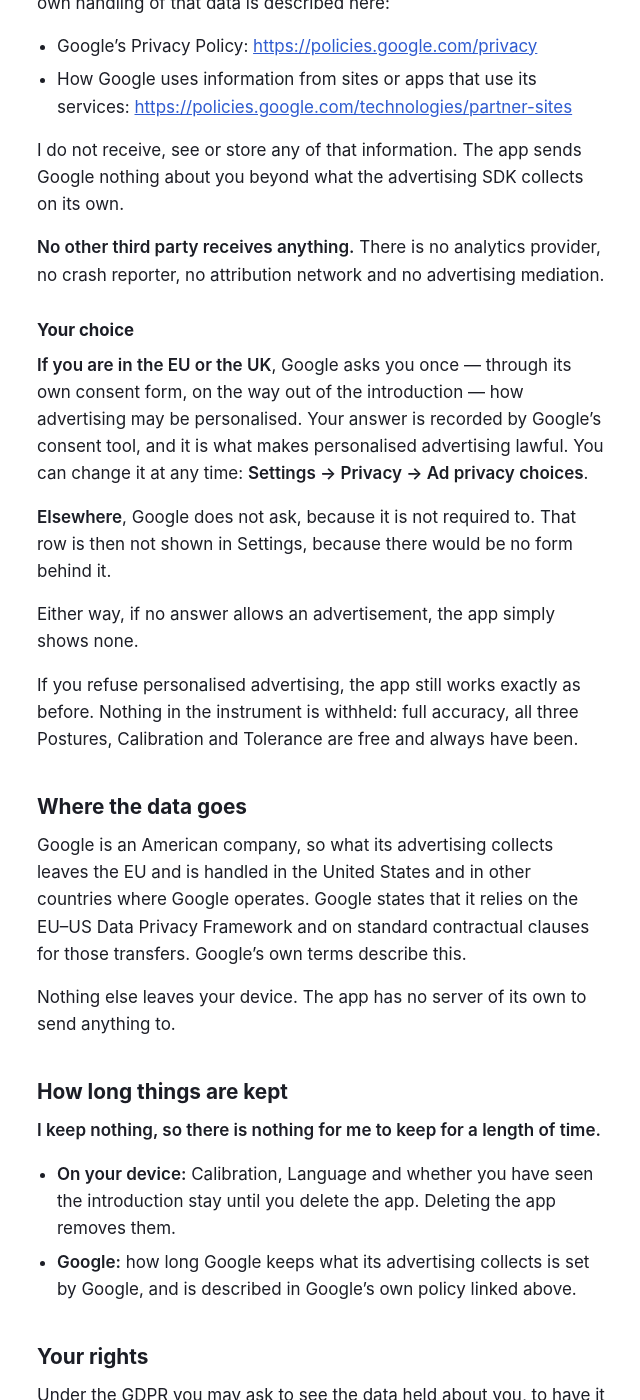
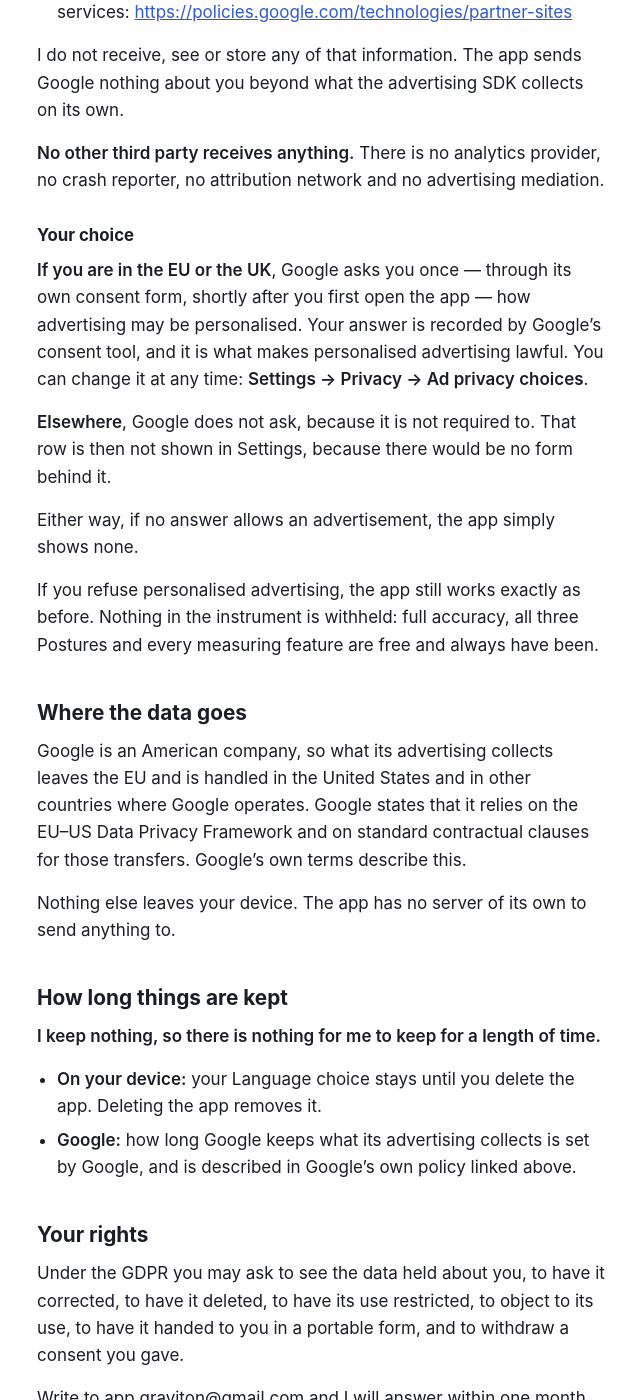
Before and after one commit to FloErwerth/FloErwerth.github.io, a Jekyll site: the page built from graviton/privacy.md, in a window 1280 px wide and 1400 px high, scrolled down 1843 px. Shown: the whole window, without its empty margins (319-959 px from the left). Built offline with Jekyll 4.4.1, drawn with Linux system fonts in a browser that asks for light colours; some of the changed text lies outside the part shown.

Commit message:
Republish the Graviton policy in both languages
Graviton 1.0 ships without Calibration and without the Introduction
(FloErwerth/level#43). Two of the three things the app stored are gone
with them, so the policy now names one: the chosen Language.

Google's consent sheet moved with the Introduction. It is asked shortly
after the app is first opened, over a live instrument, rather than on the
way out of an introduction that no longer exists.

```diff
--- a/graviton/privacy.md
+++ b/graviton/privacy.md
@@ -37,13 +37,11 @@ The app does **not** use your location, camera, microphone, contacts, photos, ca
 
 ## What the app stores on your device
 
-Three things, kept on your device only:
+One thing, kept on your device only:
 
-- **Calibration** — the correction that makes your phone read true, per Posture.
 - **Language** — whether you chose English, Deutsch, or to follow the device.
-- **Whether you have seen the introduction.**
 
-There is no account, no cloud sync and no backup of these by the app. Google's consent tool separately records the answer you gave it, in the way Google's own tools do.
+There is no account, no cloud sync and no backup of it by the app. Google's consent tool separately records the answer you gave it, in the way Google's own tools do.
 
 ## Advertising
 
@@ -60,13 +58,13 @@ I do not receive, see or store any of that information. The app sends Google not
 
 ### Your choice
 
-**If you are in the EU or the UK**, Google asks you once — through its own consent form, on the way out of the introduction — how advertising may be personalised. Your answer is recorded by Google's consent tool, and it is what makes personalised advertising lawful. You can change it at any time: **Settings → Privacy → Ad privacy choices**.
+**If you are in the EU or the UK**, Google asks you once — through its own consent form, shortly after you first open the app — how advertising may be personalised. Your answer is recorded by Google's consent tool, and it is what makes personalised advertising lawful. You can change it at any time: **Settings → Privacy → Ad privacy choices**.
 
 **Elsewhere**, Google does not ask, because it is not required to. That row is then not shown in Settings, because there would be no form behind it.
 
 Either way, if no answer allows an advertisement, the app simply shows none.
 
-If you refuse personalised advertising, the app still works exactly as before. Nothing in the instrument is withheld: full accuracy, all three Postures, Calibration and Tolerance are free and always have been.
+If you refuse personalised advertising, the app still works exactly as before. Nothing in the instrument is withheld: full accuracy, all three Postures and every measuring feature are free and always have been.
 
 ## Where the data goes
 
@@ -78,7 +76,7 @@ Nothing else leaves your device. The app has no server of its own to send anythi
 
 **I keep nothing, so there is nothing for me to keep for a length of time.**
 
-- **On your device:** Calibration, Language and whether you have seen the introduction stay until you delete the app. Deleting the app removes them.
+- **On your device:** your Language choice stays until you delete the app. Deleting the app removes it.
 - **Google:** how long Google keeps what its advertising collects is set by Google, and is described in Google's own policy linked above.
 
 ## Your rights
```
Also changed, not shown: other parts of graviton/privacy.md (+1 -1 lines), graviton/datenschutz.md (+5 -7 lines).
